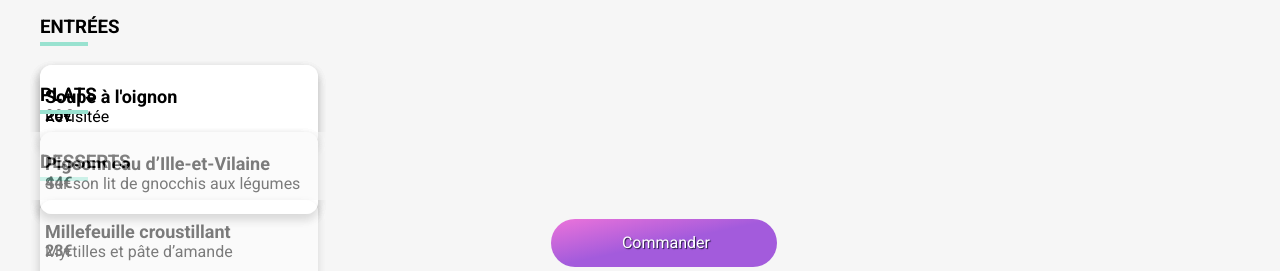
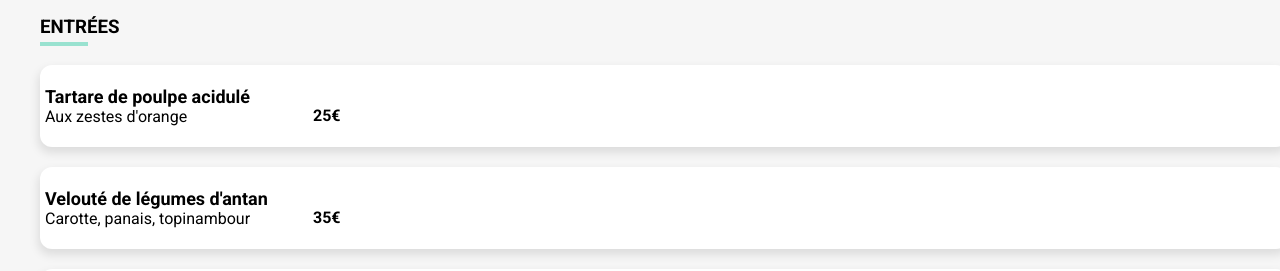
Before and after one commit to NymeriaLucky/p3_ohmyfood, a plain HTML site: page A_la_francaise.html in a window 1280 px wide. Shown: the part 445-716 px from the top of the page. Drawn offline with Linux system fonts and the light colour scheme; a web font is replaced by a local one.

Commit message:
30/03/21 14h55

```diff
--- a/css/A_la_francaise.css
+++ b/css/A_la_francaise.css
@@ -12,7 +12,6 @@ html, body {
 	0%{opacity:0;}
 	100%{opacity:1;}
 }
-
 
 #Entree2{
 	animation: progressif 2s linear;
@@ -197,7 +196,6 @@ i.far.fa-heart .border{
 	justify-content: flex-end;
 	align-items: flex-end;
 	position: relative;
-	overflow-wrap: break-word;
 	flex-grow: 1;
 	font-size: 1.4rem;
     font-weight: normal;
@@ -286,7 +284,6 @@ section {
 	display: flex;
 	justify-content: space-between;
 	flex-grow: 1;
-	position:absolute;
 }
 
 .casesmenu p {
@@ -304,7 +301,7 @@ section {
 	padding-top: 36px;
 	font-weight: bold;
 	margin-right: -5%;
-	position:absolute;
+	flex-grow: 1;
 }
 
 .bloc__menu {
--- a/css/La_note_enchantee.css
+++ b/css/La_note_enchantee.css
@@ -202,7 +202,6 @@ i.far.fa-heart .border{
 	flex-grow: 1;
 	font-size: 1.4rem;
     font-weight: normal;
-	flex-grow: 1;
 }
 
 .menu__title {
@@ -300,6 +299,7 @@ section {
 	padding-top: 36px;
 	font-weight: bold;
 	margin-right: -5%;
+	flex-grow: 1;
 }
 
 .bloc__menu {
--- a/css/La_palette_du_gout.css
+++ b/css/La_palette_du_gout.css
@@ -138,7 +138,7 @@ h1{
  }
 
  main.container_menu {
-		max-width: 1280px;
+	    max-width: 1280px;
 		margin: auto;
 		position: relative;
 		display: block;
@@ -214,13 +214,6 @@ i .far.fa-heard::before{
 .content:hover {
 	opacity: 1;
 	transition: opacity 1s;
-  }
-
-i.far.fa-heart .border{
-	display: flex;
-	position :relative;
-	justify-content: flex-end;
-	align-items: flex-end;
   }
 
 section {
@@ -308,6 +301,7 @@ section {
 	padding-top: 36px;
 	font-weight: bold;
 	margin-right: -5%;
+	flex-grow: 1;
 }
 
 .bloc__menu {
--- a/css/Le_delice_des_sens.css
+++ b/css/Le_delice_des_sens.css
@@ -139,8 +139,7 @@ h1{
  }
 
  main.container_menu {
-
-		max-width: 1280px;
+	    max-width: 1280px;
 		margin: auto;
 		position: relative;
 		display: block;
@@ -303,6 +302,7 @@ section {
 	padding-top: 36px;
 	font-weight: bold;
 	margin-right: -5%;
+	flex-grow: 1;
 }
 
 .bloc__menu {
```
